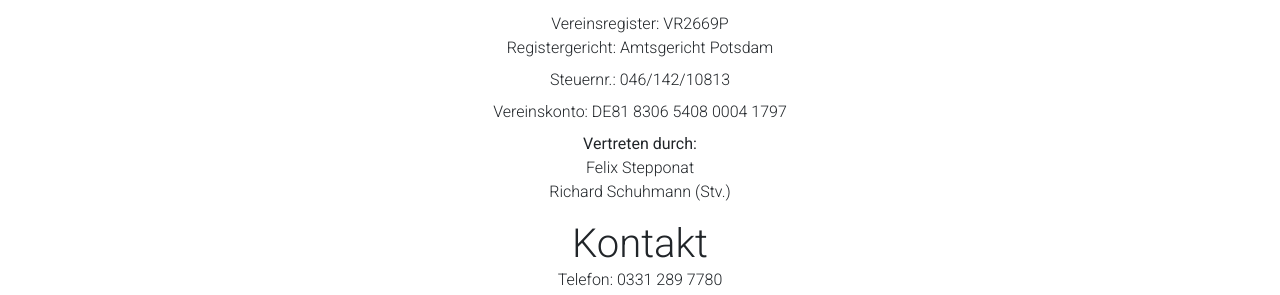
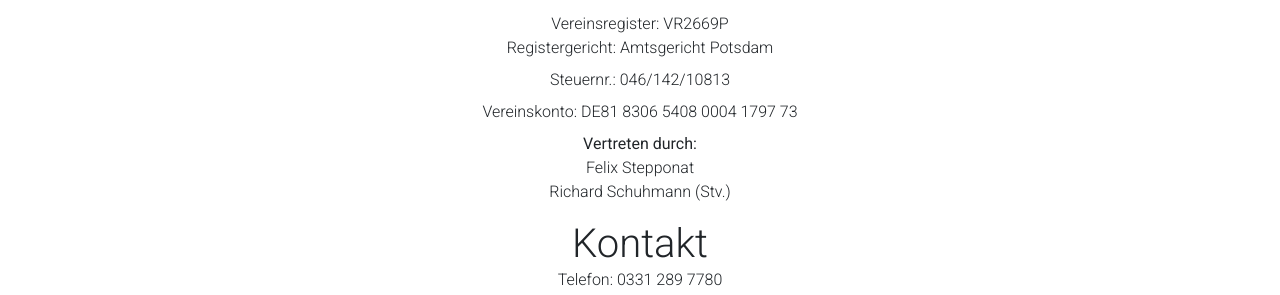
Before and after one commit to alumni-lenne/alumnipage, a Jekyll site: the page built from impressum.html, in a window 1280 px wide and 900 px high. Shown: the part 271-566 px from the top of the window. Built offline with Jekyll 4.4.1, drawn with Linux system fonts in a browser that asks for light colours; nearby versions of some CDN libraries.

Commit message:
Fix IBAN

```diff
--- a/impressum.html
+++ b/impressum.html
@@ -17,7 +17,7 @@
                 Registergericht: Amtsgericht Potsdam</p>
 
                 <p class="mb-2 text-center">Steuernr.: 046/142/10813</p>
-                <p class="mb-2 text-center">Vereinskonto: DE81 8306 5408 0004 1797</p>
+                <p class="mb-2 text-center">Vereinskonto: DE81 8306 5408 0004 1797 73</p>
 
         <p class="text-center"><strong>Vertreten durch:</strong><br />
                 Felix Stepponat<br> Richard Schuhmann (Stv.)</p>
```
